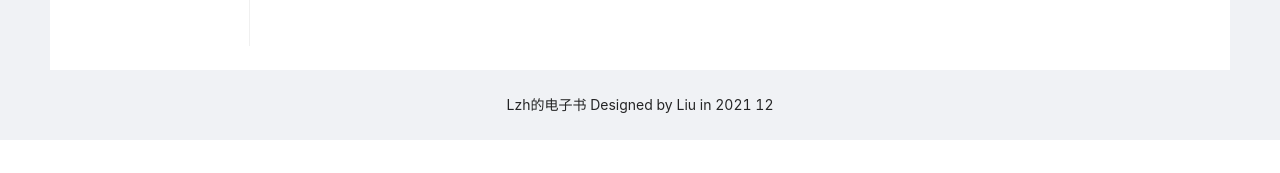
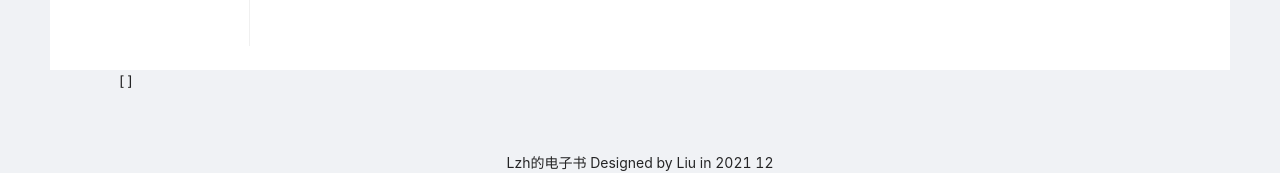
Before and after one commit to Nusworld/wiki, a Vue app in the folder web/: page / in a window 1280 px wide. Shown: the part 376-549 px from the top of the page. Built offline with nearby package versions, Linux system fonts and the light colour scheme; no server answers.

Commit message:
bind data

```diff
--- a/web/src/views/Home.vue
+++ b/web/src/views/Home.vue
@@ -55,17 +55,35 @@
           Content
         </a-layout-content>
       </a-layout>
+      <pre>
+        {{books}}
+      </pre>
     </a-layout-content>
 </template>
 
 <script lang="ts">
-import { defineComponent } from 'vue';
-import HelloWorld from '@/components/HelloWorld.vue'; // @ is an alias to /src
+import {defineComponent, onMounted, reactive, ref, toRef} from 'vue';
+import axios from 'axios';
 
 export default defineComponent({
   name: 'Home',
-  components: {
-    HelloWorld,
-  },
+  setup() {
+    console.log("set up");
+    const ebooks = ref();
+    const ebooks_1 = reactive({books: []});
+    onMounted(() => {
+      axios.get("http://localhost:8882/ebook/list?name=Vue").then((resp)=> {
+        const data = resp.data;
+        ebooks.value = data.data;
+        ebooks_1.books = data.data;
+        // console.log(data.data);
+      });
+    });
+
+    return {
+      ebooks,
+      books: toRef(ebooks_1, "books")
+    };
+  }
 });
 </script>
```
